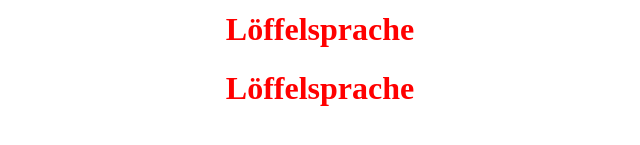
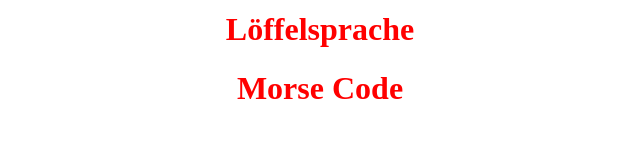
Before and after one commit to PatrickMoessmer/PatrickMoessmer.github.io, a plain HTML site: page index.html in a window 1280 px wide. Shown: the part 127-272 px from the top of the page, without its empty margins (320-960 px from the left). Drawn offline with Linux system fonts and the light colour scheme.

Commit message:
Add files via upload

```diff
--- a/index.html
+++ b/index.html
@@ -11,7 +11,7 @@
   <ul>
     <li><h1><a class = menu_link href="vigenere.html">Vigènere Encryption</a></li>
     <li><h1><a class = menu_link href="loeffel.html">Löffelsprache</a></h1></li>
-    <li><h1><a class = menu_link href="morse.html">Löffelsprache</a></h1></li>
+    <li><h1><a class = menu_link href="morse.html">Morse Code</a></h1></li>
   </ul>
 
 </div>
```
